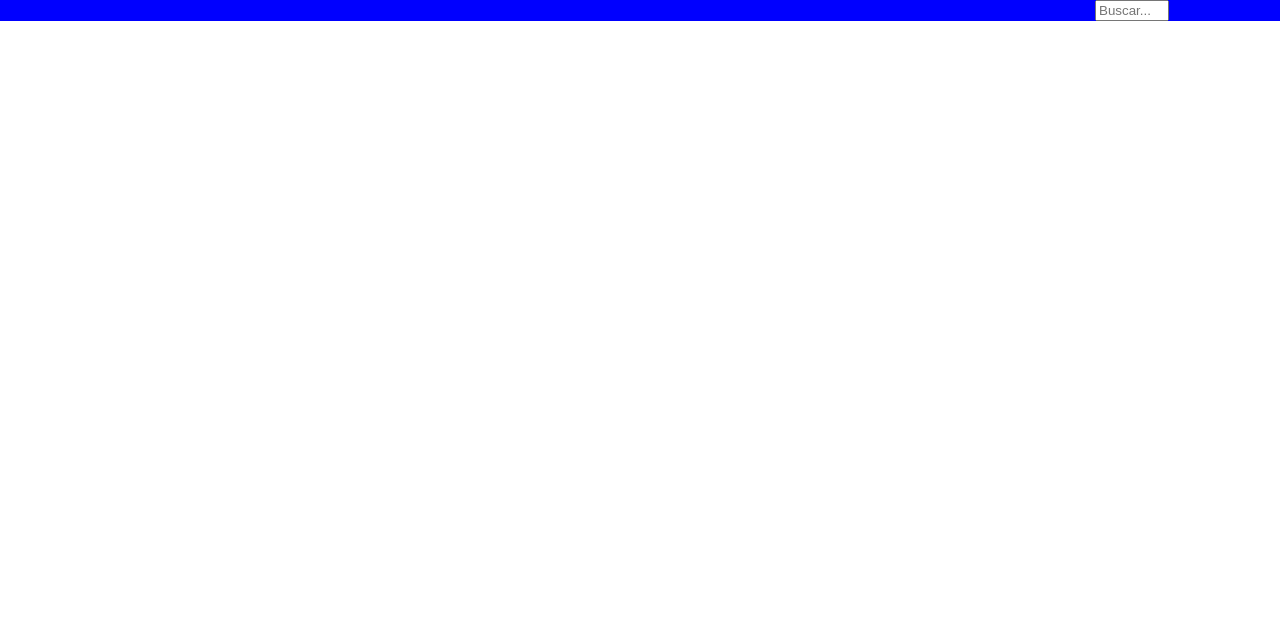
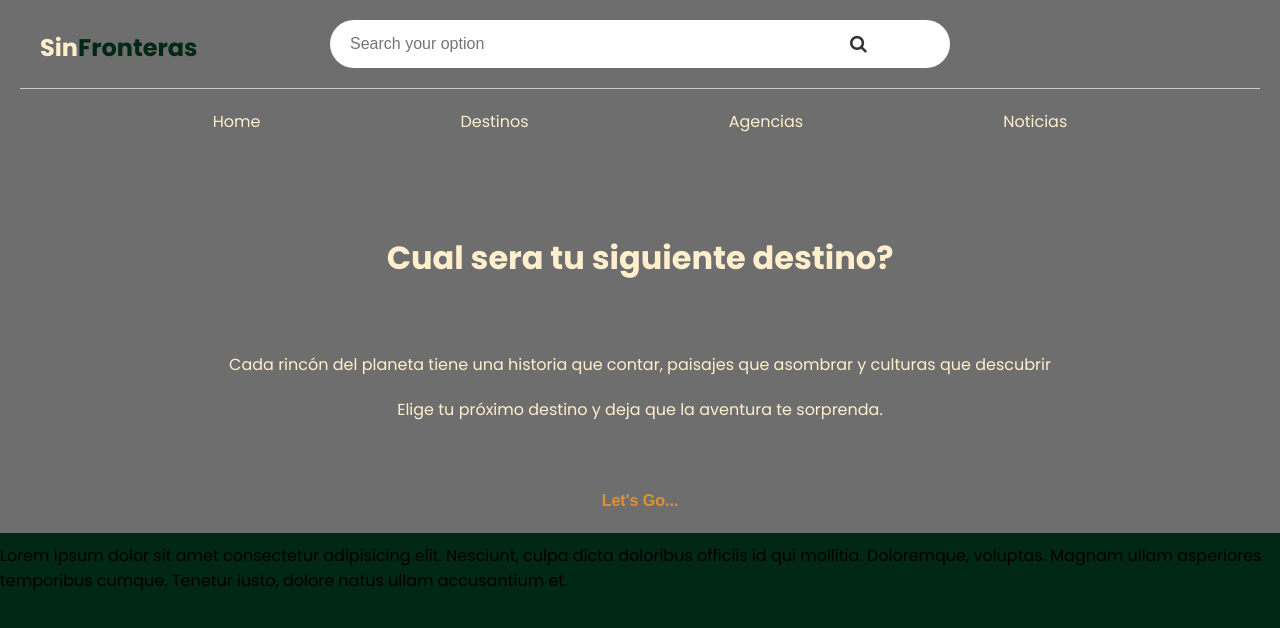
Before and after one commit to Rpro78/TpWeb, a plain HTML site: page index.html in a window 1280 px wide. Drawn offline with Linux system fonts and the light colour scheme.

Commit message:
agregar inicio

```diff
--- a/index.html
+++ b/index.html
@@ -1,21 +1,47 @@
 <!DOCTYPE html>
-<html lang="en">
+<html lang="es">
 <head>
-    <link rel="stylesheet" href="style.css">
     <meta charset="UTF-8">
     <meta name="viewport" content="width=device-width, initial-scale=1.0">
-    <title>Sin fronteras</title>
+    <title>SinFronteras - Travel Blog</title>
+    <link rel="stylesheet" href="styles.css">
+    <!-- Font Awesome para el icono de la lupa -->
+    <link rel="stylesheet" href="https://cdnjs.cloudflare.com/ajax/libs/font-awesome/4.7.0/css/font-awesome.min.css">
+    <style>
+        @import url('https://fonts.googleapis.com/css2?family=Poppins:ital,wght@0,100;0,200;0,300;0,400;0,500;0,600;0,700;0,800;0,900;1,100;1,200;1,300;1,400;1,500;1,600;1,700;1,800;1,900&display=swap');
+        </style>
 </head>
 <body>
+
     <header>
         <nav>
+            <!-- Logo a la izquierda -->
             <div class="logo">
-                <img src="" alt="">
+                <span class="sin">Sin</span><span class="fronteras">Fronteras</span>
             </div>
-            <div class="buscador">
-                <input type="search" placeholder="Buscar...">
+            <!-- Barra de búsqueda centrada -->
+            <div class="search-container">
+                <input type="text" placeholder="Search your option">
+                <button type="submit"><i class="fa fa-search"></i></button>
             </div>
         </nav>
+        <!-- Línea separadora -->
+        <hr>
+        <!-- Categorías debajo de la barra de búsqueda -->
+        <ul class="menu">
+            <li><a href="#">Home</a></li>
+            <li><a href="#">Destinos</a></li>
+            <li><a href="#">Agencias</a></li>
+            <li><a href="#">Noticias</a></li>
+        </ul>
+
+        <div class="Encabezado">
+            <h1>Cual sera tu siguiente destino?</h1>
+            <p>Cada rincón del planeta tiene una historia que contar, paisajes que asombrar y culturas que descubrir <p> Elige tu próximo destino y deja que la aventura te sorprenda.</p></p>
+            <button class="boton-seguir">Let's Go...</button>
+        </div>
     </header>
+<p>Lorem ipsum dolor sit amet consectetur adipisicing elit. Nesciunt, culpa dicta doloribus officiis id qui mollitia. Doloremque, voluptas. Magnam ullam asperiores temporibus cumque. Tenetur iusto, dolore natus ullam accusantium et.</p>
+
 </body>
 </html>
--- a/style.css
+++ /dev/null
@@ -1,28 +0,0 @@
-body{
-    margin: 0;
-}
-
-header{
-    display: flex;
-    flex-direction: row;
-    width: 100%;
-    height: 100%;
-    background-color: blue;
-}
-nav{
-    width: 100%;
-    height: 10%;
-    display: flex;
-    flex-direction: row;
-    align-items: center;
-    justify-content: space-between;
-}
-
-.buscador {
-    height: 30%;
-}
-
-.buscador input {
-    width: 40%;
-    height: 1%;
-}
--- /dev/null
+++ b/styles.css
@@ -0,0 +1,125 @@
+* {
+    margin: 0;
+    padding: 0;
+    box-sizing: border-box;
+}
+
+body {
+    font-family: 'poppins', sans-serif;
+    background-color: #012815;
+}
+
+header {
+    background-color: #6e6e6e;
+    color: #ffefcd;
+    padding: 20px;
+    text-align: center; /* Para centrar la barra de búsqueda */
+    margin-bottom: 10px;
+}
+
+.Encabezado {
+    margin-top: 100px;
+}
+
+.Encabezado h1{
+    margin-bottom: 70px;
+}
+
+.Encabezado p{
+    margin-top: 20px;
+}
+
+
+.boton-seguir{
+    color: #e09132;
+    font-weight:bolder;
+    margin-top: 50px;
+    text-align: center;
+    border: none;
+    background: none;
+    font-size: 16px;
+    cursor: pointer;
+}
+
+
+nav {
+    display: flex;
+    justify-content: space-between;
+    align-items: center;
+    padding-bottom: 10px;
+}
+
+.logo {
+    font-size: 24px;
+    font-weight: bold;
+    margin-left: 20px;
+    position: absolute;
+    left: 20;
+    top: 30px;
+}
+
+.sin {
+    color: #ffefcd;
+}
+
+.fronteras {
+    color: #012815; /* Verde oscuro */
+}
+
+/* Barra de búsqueda */
+.search-container {
+    display: flex;
+    align-items: center;
+    background-color: white;
+    padding: 5px 10px;
+    border-radius: 50px;
+    width: 50%; /* Anchura fija para centrarla */
+    margin: 0 auto;
+}
+
+.search-container input[type="text"] {
+    border: none;
+    padding: 10px;
+    border-radius: 50px;
+    outline: none;
+    font-size: 16px;
+    width: 85%;
+}
+
+.search-container button {
+    background: none;
+    border: none;
+    font-size: 18px;
+    cursor: pointer;
+    color: #333;
+}
+
+.search-container button:hover {
+    color: #012815; /* Cambia el color de la lupa al verde oscuro */
+}
+
+/* Línea separadora */
+hr {
+    border: 0;
+    height: 1px;
+    background-color: #ccc;
+    margin: 10px 0;
+}
+
+/* Estilo para el menú */
+.menu {
+    list-style-type: none;
+    display: flex;
+    justify-content: center;
+    padding-top: 10px;
+}
+
+.menu li {
+    margin: 0 100px; /* Aumenta el margen entre los elementos */
+}
+
+.menu li a {
+    color: #ffefcd;
+    text-decoration: none;
+    font-size: 16px;
+}
```
